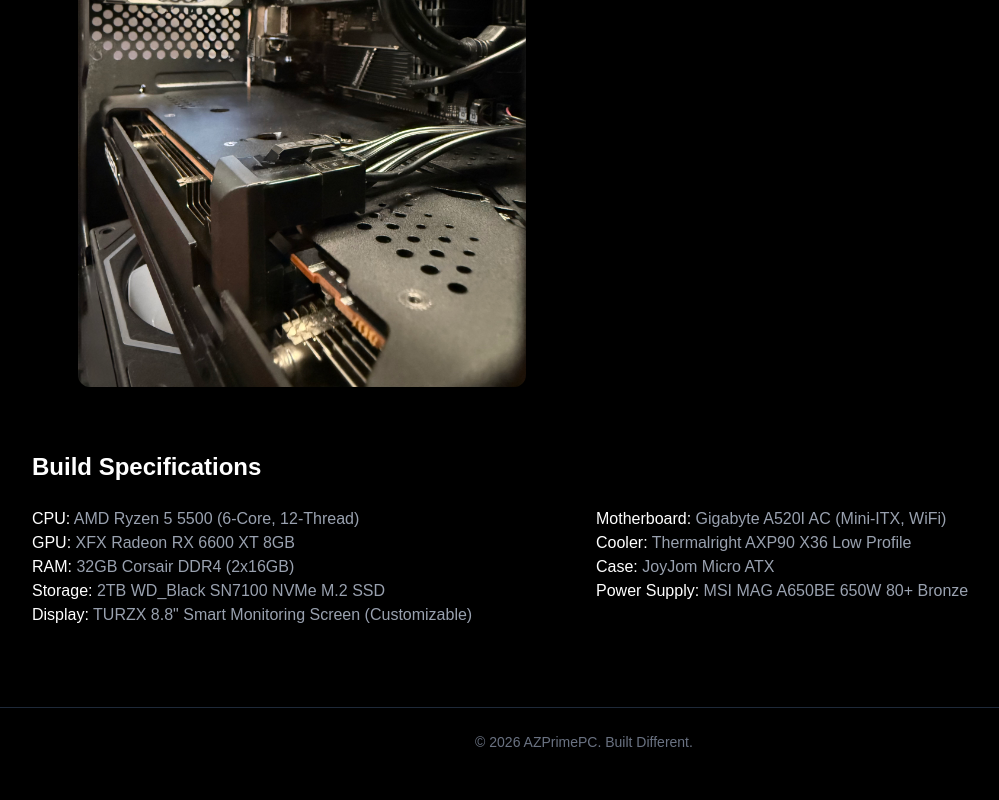
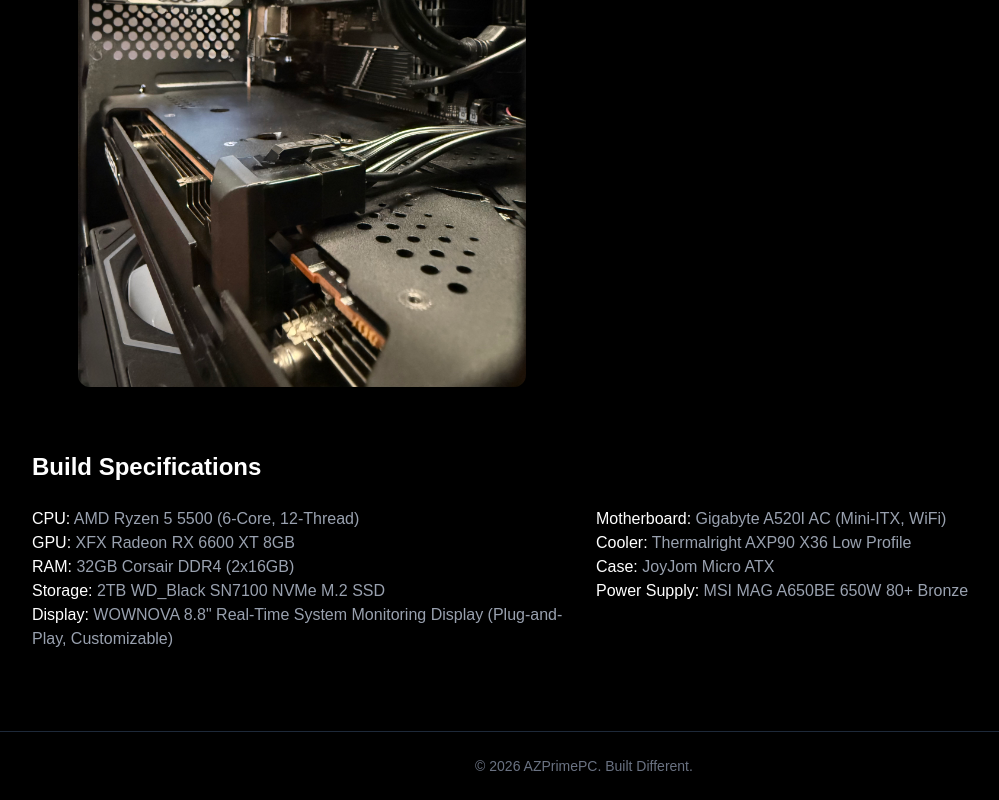
Before and after one commit to AZPRIMEPC/azprimepc, a Next.js app: page /builds/stealth-performance in a window 1280 px wide. Shown: the part 1434-2234 px from the top of the page, without its empty margins (56-1055 px from the left). Before the commit the page ends 2210 px from the top, so only its background shows below. Built offline with nearby package versions, Linux system fonts and the light colour scheme.

Commit message:
Update display description in page.tsx

```diff
--- a/app/builds/stealth-performance/page.tsx
+++ b/app/builds/stealth-performance/page.tsx
@@ -93,7 +93,7 @@
             <p><span className="text-white">GPU:</span> XFX Radeon RX 6600 XT 8GB</p>
             <p><span className="text-white">RAM:</span> 32GB Corsair DDR4 (2x16GB)</p>
             <p><span className="text-white">Storage:</span> 2TB WD_Black SN7100 NVMe M.2 SSD</p>
-            <p><span className="text-white">Display:</span> TURZX 8.8" Smart Monitoring Screen (Customizable) </p>
+            <p><span className="text-white">Display:</span> WOWNOVA 8.8" Real-Time System Monitoring Display (Plug-and-Play, Customizable) </p>
           </div>
 
           <div>
```
